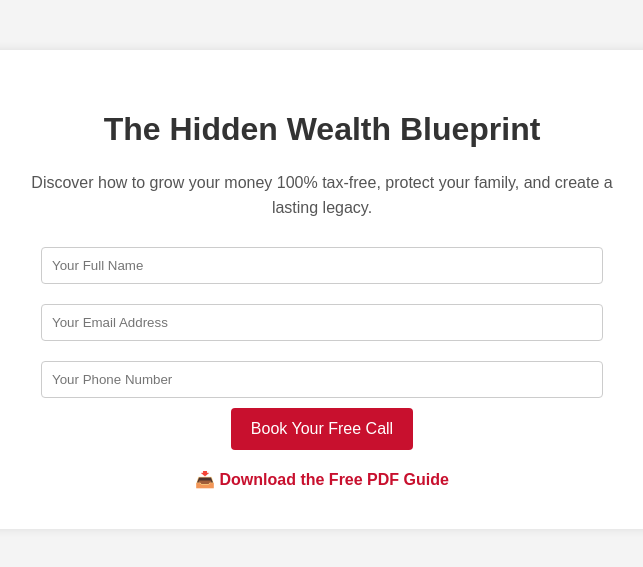
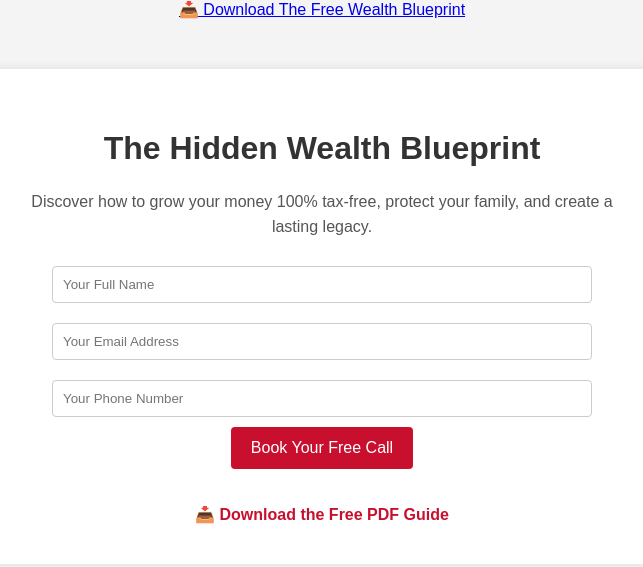
Before and after one commit to mike7670313/hidden-wealth-blueprint, a plain HTML site: page index (1).html in a window 1280 px wide. Shown: the whole page, without its empty margins (318-961 px from the left). Drawn offline with Linux system fonts and the light colour scheme.

Commit message:
Update index (1).html

```diff
--- a/index (1).html
+++ b/index (1).html
@@ -1,4 +1,6 @@
-
+<a href="The_Hidden_Wealth_Blueprint.pdf" download>
+  📥 Download The Free Wealth Blueprint
+</a>
 <!DOCTYPE html>
 <html lang="en">
 <head>
```
